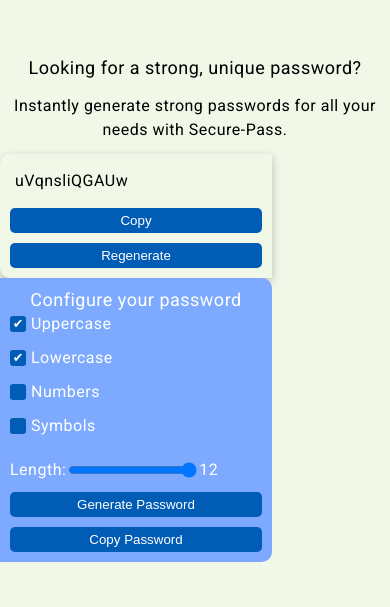
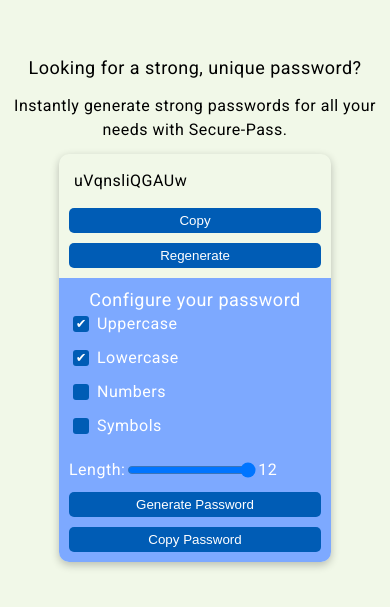
Before and after one commit to fernandoG494/secure-pass-generator, an Angular app: page /password-generator in a window 390 px wide. Shown: the part 113-720 px from the top of the page. Built offline with nearby package versions, Linux system fonts and the light colour scheme.

Commit message:
Responsive and styleminor fix

```diff
--- a/src/app/password/password/password.component.scss
+++ b/src/app/password/password/password.component.scss
@@ -1,3 +1,12 @@
+$primary-color: #005cb5;
+$secondary-color: #7da9ff;
+$text-color: white;
+$border-radius: 10px;
+$scrollbar-width: 10px;
+$container-max-width: 45rem;
+$container-min-width: 45rem;
+$container-small-width: 17rem;
+
 .layout-general {
   .title {
     font-size: xx-large;
@@ -10,6 +19,7 @@
 
   .description {
     text-align: center;
+
     @media (max-width: 699px) {
       font-size: medium;
     }
@@ -19,40 +29,55 @@
 .container {
   display: flex;
   flex-direction: column;
-  border-radius: 10px;
+  border-radius: $border-radius;
+  box-shadow: rgba(0, 0, 0, 0.24) 0px 3px 8px;
 
   @media (min-width: 700px) {
-    max-width: 45rem;
-    min-width: 45rem;
+    max-width: $container-max-width;
+    min-width: $container-min-width;
     flex-direction: row;
   }
 
   @media (max-width: 699px) {
-    max-width: 17rem;
-    min-width: 17rem;
+    max-width: $container-small-width;
+    min-width: $container-small-width;
     flex-direction: column;
+    margin: 0px auto;
   }
 
-  .password-bar {
+  .password-bar,
+  .password-options {
     flex: 1;
     display: flex;
     flex-direction: column;
     padding: 10px;
+  }
 
-    box-shadow: rgba(0, 0, 0, 0.24) 0px 3px 8px;
+  .password-bar {
+    @media (min-width: 700px) {
+      border-top-left-radius: $border-radius;
+      border-bottom-left-radius: $border-radius;
+    }
 
-    border-top-left-radius: 10px;
-    border-bottom-left-radius: 10px;
+    @media (max-width: 699px) {
+      border-top-left-radius: $border-radius;
+      border-top-right-radius: $border-radius;
+    }
 
     .password-text {
-      width: 100%;
       max-width: 20.5rem;
       min-width: 20.5rem;
+
+      @media (max-width: 699px) {
+        max-width: 15.1rem;
+        min-width: 15.1rem;
+      }
+
       overflow-x: scroll;
       padding: 5px;
 
       &::-webkit-scrollbar {
-        width: 10px;
+        width: $scrollbar-width;
       }
 
       &::-webkit-scrollbar-track {
@@ -65,7 +90,7 @@
         border-radius: 8px;
         border: 3px solid transparent;
         background-clip: content-box;
-        background-color: #005cb5;
+        background-color: $primary-color;
       }
     }
 
@@ -76,14 +101,18 @@
   }
 
   .password-options {
-    flex: 1;
-    display: flex;
-    flex-direction: column;
-    padding: 10px;
-    border-top-right-radius: 10px;
-    border-bottom-right-radius: 10px;
-    background-color: #7da9ff;
-    color: white;
+    @media (min-width: 700px) {
+      border-top-right-radius: $border-radius;
+      border-bottom-right-radius: $border-radius;
+    }
+
+    @media (max-width: 699px) {
+      border-bottom-left-radius: $border-radius;
+      border-bottom-right-radius: $border-radius;
+    }
+
+    background-color: $secondary-color;
+    color: $text-color;
 
     .title {
       font-size: large;
@@ -103,25 +132,22 @@
 
         .check-text {
           margin-left: 5px;
-          vertical-align: baseline;
         }
 
         input[type="checkbox"] {
           appearance: none;
           -webkit-appearance: none;
-          background-color: #005cb5;
+          background-color: $primary-color;
           padding: 5px;
           width: 1rem;
           height: 1rem;
-          margin: 0; // Eliminar margen
-          border-radius: 3px; // Añadir borde redondeado
-          display: inline-block;
+          border-radius: 3px;
           position: relative;
           cursor: pointer;
 
           &:checked::before {
             content: "✔";
-            color: white;
+            color: $text-color;
             font-size: 0.8rem;
             position: absolute;
             top: 0;
@@ -138,6 +164,7 @@
 
     .length {
       margin-top: 10px;
+
       label {
         display: flex;
         align-items: center;
@@ -148,11 +175,7 @@
       }
     }
 
-    .generate-button {
-      width: 100%;
-      margin-top: 10px;
-    }
-
+    .generate-button,
     .copy-button {
       width: 100%;
       margin-top: 10px;
@@ -161,16 +184,15 @@
 }
 
 button {
-  background-color: #005cb5;
-  color: white;
+  background-color: $primary-color;
+  color: $text-color;
   padding: 5px 7px;
   width: 100%;
   border-radius: 5px;
   border: none;
   transition: transform 0.1s ease, background-color 0.1s ease;
+
+  &:active {
+    transform: scale(0.95);
+  }
 }
-
-button:active {
-  background-color: #005cb5;
-  transform: scale(0.95);
-}
```
